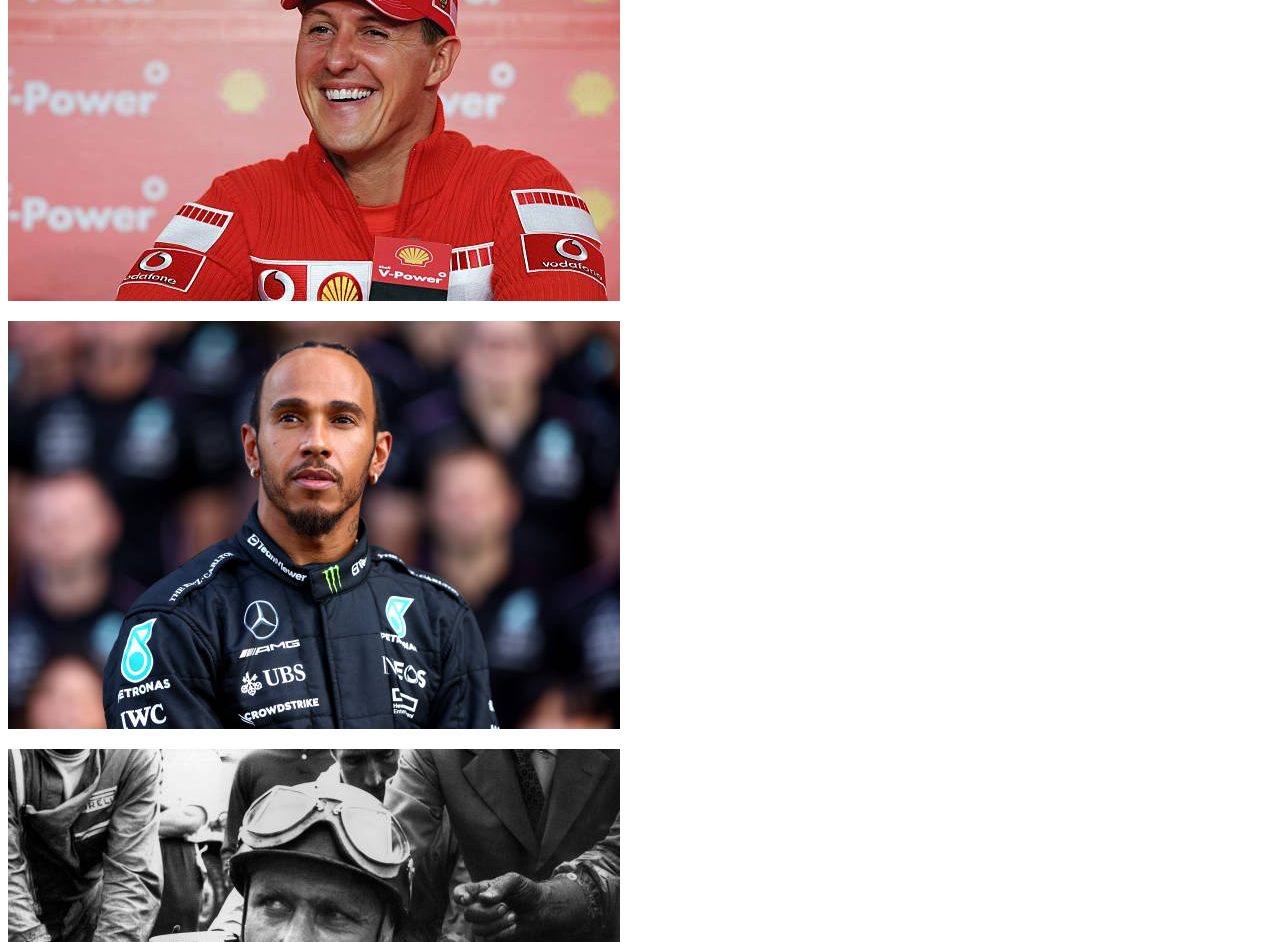
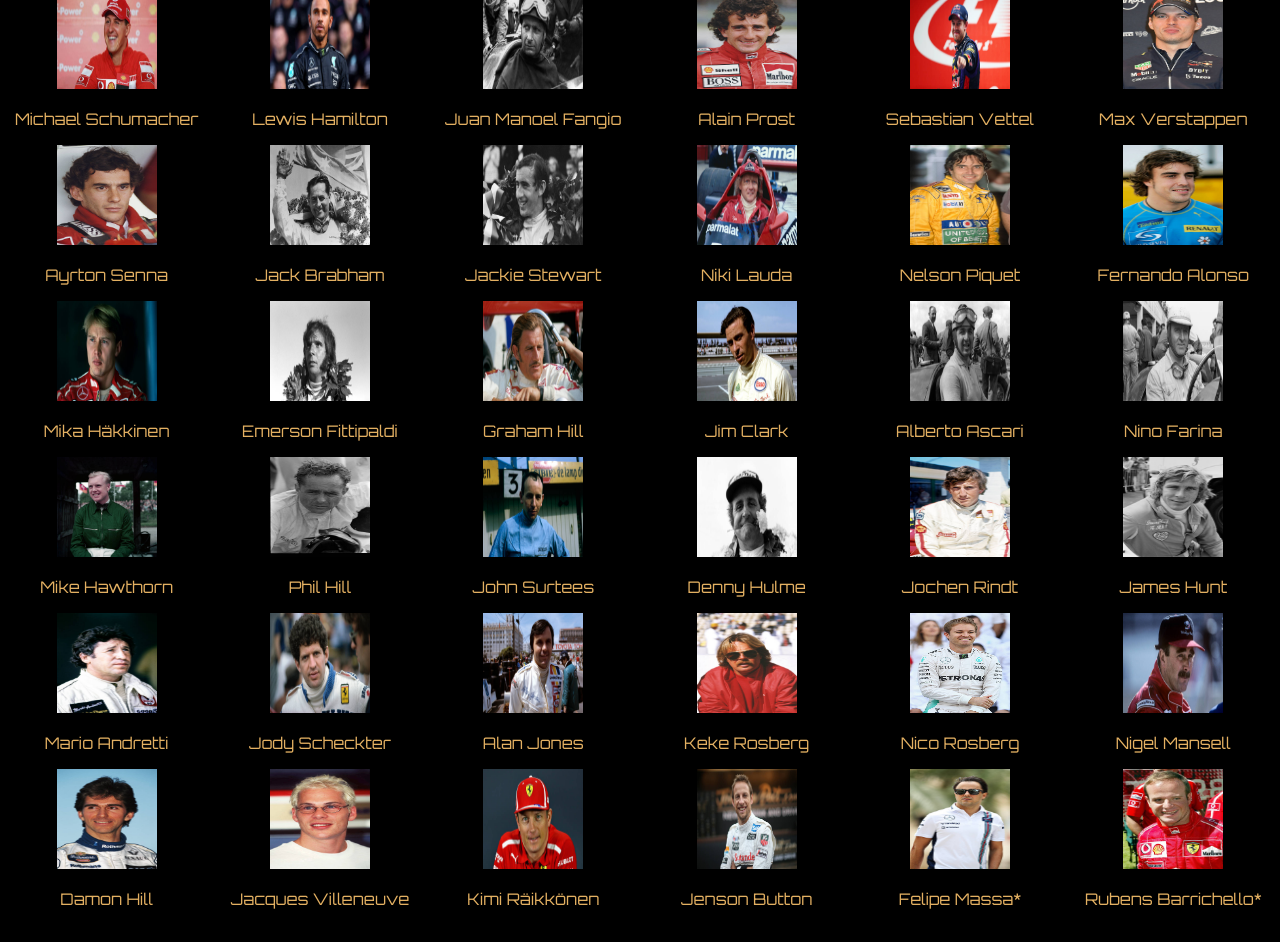
Before and after one commit to Andreh3321/GridHistorico, a website: page public/Pilotos.html in a window 1280 px wide. Shown: the part 111-1053 px from the top of the page. Drawn offline with Linux system fonts and the light colour scheme; a web font is replaced by a local one.

Commit message:
novos htmls e página dos pilotos quase finalizada

```diff
--- a/public/Pilotos.html
+++ b/public/Pilotos.html
@@ -5,184 +5,179 @@
     <meta charset="UTF-8">
     <meta name="viewport" content="width=device-width, initial-scale=1.0">
     <title>Pilotos</title>
+    <link rel="stylesheet" href="./css/estilo.css" />
+    <link rel="icon" href="./assets/icon/Logo F1.png" />
 </head>
 
 <body>
+    <nav>
+        <img src="assets/icon/Logo F1.png" id="logo">
+        <a href="home.html">Home</a>
+        <select id="">
+            <option>História</option>
+            <option>1950</option>
+            <option>1960</option>
+            <option>1970</option>
+            <option>1980</option>
+            <option>1990</option>
+            <option>2000</option>
+            <option>2010</option>
+            <option>2020</option>
+        </select>
+    </nav>
+
+    <div class="fundo_pilotos">
         <div class="pilotos">
             <div id="Schumacher">
-
-            <img src="assets/imgs/Schumacher1.jpg" id="">
-            <p></p>
+                <img src="assets/imgs/Schumacher1.jpg">
+                <p>Michael Schumacher</p>
             </div>
             <div id="Hamilton">
-
-            <img src="assets/imgs/Hamilton1.jpg" id="">
-            <p></p>
+                <img src="assets/imgs/Hamilton1.jpg">
+                <p>Lewis Hamilton</p>
             </div>
             <div id="Fangio">
 
-            <img src="assets/imgs/Fangio1.jpg" id="">
-            <p></p>
+                <img src="assets/imgs/Fangio1.jpg">
+                <p>Juan Manoel Fangio</p>
             </div>
             <div id="Prost">
 
-            <img src="assets/imgs/Prost1.jpg" id="">
-            <p></p>
+                <img src="assets/imgs/Prost1.jpg">
+                <p>Alain Prost</p>
             </div>
             <div id="Vettel">
 
-            <img src="assets/imgs/Vettel1.jpg" id="">
-            <p></p>
+                <img src="assets/imgs/Vettel1.jpg">
+                <p>Sebastian Vettel</p>
             </div>
             <div id="Max">
 
-            <img src="assets/imgs/Max3.jpg" id="">
-            <p></p>
+                <img src="assets/imgs/Max3.jpg">
+                <p>Max Verstappen</p>
             </div>
             <div id="Senna">
-
-            <img src="assets/imgs/Senna6.jpg" id="">
-            <p></p>
+                <img src="assets/imgs/Senna6.jpg">
+                <p>Ayrton Senna</p>
             </div>
             <div id="Brabham">
-
-            <img src="assets/imgs/Brabham1.jpg" id="">
-            <p></p>
+                <img src="assets/imgs/Brabham1.jpg">
+                <p>Jack Brabham</p>
+            </div>
+            <div id="Stewart">
+                <img src="assets/imgs/Stewart1.jpg">
+                <p>Jackie Stewart</p>
             </div>
             <div id="Lauda">
 
-            <img src="assets/imgs/Lauda1.jpg" id="">
-            <p>Lauda</p>
+                <img src="assets/imgs/Lauda1.jpg">
+                <p>Niki Lauda</p>
             </div>
             <div id="Piquet">
-
-            <img src="assets/imgs/Piquet1.jpg" id="">
-            <p>Piquet</p>
+                <img src="assets/imgs/Piquet1.jpg">
+                <p>Nelson Piquet</p>
             </div>
             <div id="Alonso">
-
-            <img src="assets/imgs/Alonso1.jpg" id="">
-            <p>Alonso</p>
+                <img src="assets/imgs/Alonso1.jpg">
+                <p>Fernando Alonso</p>
             </div>
             <div id="Häkkinen">
-
-            <img src="assets/imgs/Häkkinen1.jpg" id="">
-            <p>Häkkinen</p>
+                <img src="assets/imgs/Häkkinen1.jpg">
+                <p>Mika Häkkinen</p>
             </div>
-        <div id="Fitti">
-
-            <img src="assets/imgs/Fitti1.jpg" id="">
+            <div id="Fittipaldi">
+                <img src="assets/imgs/Fitti1.jpg">
                 <p>Emerson Fittipaldi</p>
             </div>
             <div id="Graham">
-
-            <img src="assets/imgs/Graham1.jpg" id="">
+                <img src="assets/imgs/Graham1.jpg">
                 <p>Graham Hill</p>
             </div>
             <div id="Clark">
-
-            <img src="assets/imgs/Clark1.jpg" id="">
-            <p>Clark</p>
+                <img src="assets/imgs/Clark1.jpg">
+                <p>Jim Clark</p>
             </div>
             <div id="Ascari">
 
-            <img src="assets/imgs/Ascari1.jpg" id="">
-            <p>Ascari</p>
+                <img src="assets/imgs/Ascari1.jpg">
+                <p>Alberto Ascari</p>
             </div>
             <div id="Farina">
-
-            <img src="assets/imgs/Farina1.jpg" id="">
-            <p>Farina</p>
+                <img src="assets/imgs/Farina1.jpg">
+                <p>Nino Farina</p>
             </div>
             <div id="Hawthorn">
-
-            <img src="assets/imgs/Hawthorn1.jpg" id="">
-            <p>Hawthorn</p>
+                <img src="assets/imgs/Hawthorn1.jpg">
+                <p>Mike Hawthorn</p>
             </div>
             <div id="Phil">
-
-            <img src="assets/imgs/Phil1.jpg" id="">
+                <img src="assets/imgs/Phil1.jpg">
                 <p>Phil Hill</p>
             </div>
             <div id="Surtees">
-
-            <img src="assets/imgs/Surtees1.jpg" id="">
-            <p>Surtees</p>
+                <img src="assets/imgs/Surtees1.jpg">
+                <p>John Surtees</p>
             </div>
             <div id="Hulme">
-
-            <img src="assets/imgs/Hulme1.jpg" id="">
-            <p>Hulme</p>
+                <img src="assets/imgs/Hulme1.jpg">
+                <p>Denny Hulme</p>
             </div>
             <div id="Rindt">
-
-            <img src="assets/imgs/Rindt1.jpg" id="">
-            <p>Rindt</p>
+                <img src="assets/imgs/Rindt1.jpg">
+                <p>Jochen Rindt</p>
             </div>
             <div id="Hunt">
-
-            <img src="assets/imgs/Hunt1.jpg" id="">
-            <p>Hunt</p>
+                <img src="assets/imgs/Hunt1.jpg">
+                <p>James Hunt</p>
             </div>
             <div id="Andretti">
-
-            <img src="assets/imgs/Andretti1.jpg" id="">
-            <p>Andretti</p>
+                <img src="assets/imgs/Andretti1.jpg">
+                <p>Mario Andretti</p>
             </div>
             <div id="Scheckter">
-
-            <img src="assets/imgs/Scheckter1.jpg" id="">
-            <p>Scheckter</p>
+                <img src="assets/imgs/Scheckter1.jpg">
+                <p>Jody Scheckter</p>
             </div>
             <div id="Jones">
-
-            <img src="assets/imgs/Jones1.jpg" id="">
-            <p>Jones</p>
+                <img src="assets/imgs/Jones1.jpg">
+                <p>Alan Jones</p>
             </div>
             <div id="Keke">
-
-            <img src="assets/imgs/Keke1.jpg" id="">
+                <img src="assets/imgs/Keke1.jpg">
                 <p>Keke Rosberg</p>
             </div>
             <div id="Nico">
-
-            <img src="assets/imgs/Nico1.jpg" id="">
+                <img src="assets/imgs/Nico1.jpg">
                 <p>Nico Rosberg</p>
             </div>
             <div id="Mansell">
-
-            <img src="assets/imgs/Mansell1.jpg" id="">
-            <p>Mansell</p>
+                <img src="assets/imgs/Mansell1.jpg">
+                <p>Nigel Mansell</p>
             </div>
             <div id="Damon">
-
-            <img src="assets/imgs/Damon.jpg" id="">
+                <img src="assets/imgs/Damon.jpg">
                 <p>Damon Hill</p>
             </div>
             <div id="Villeneuve">
-
-            <img src="assets/imgs/Villeneuve1.jpg" id="">
-            <p>Villeneuve</p>
+                <img src="assets/imgs/Villeneuve1.jpg">
+                <p>Jacques Villeneuve</p>
             </div>
             <div id="Raikkonen">
-
-            <img src="assets/imgs/Raikkonen1.jpg" id="">
-            <p>Räikkönen</p>
+                <img src="assets/imgs/Raikkonen1.jpg">
+                <p>Kimi Räikkönen</p>
             </div>
             <div id="Button">
-
-            <img src="assets/imgs/Button1.jpg" id="">
-            <p>Button</p>
+                <img src="assets/imgs/Button1.jpg">
+                <p> Jenson Button</p>
             </div>
             <div id="Massa">
-
-            <img src="assets/imgs/Massa1.jpg" id="">
+                <img src="assets/imgs/Massa1.jpg">
                 <p>Felipe Massa*</p>
             </div>
             <div id="Rubinho">
-
-            <img src="assets/imgs/Rubinho2.jpg" id="">
-            <p>Rubens Barrichello</p>
+                <img src="assets/imgs/Rubinho2.jpg">
+                <p>Rubens Barrichello*</p>
+            </div>
         </div>
     </div>
 </body>
--- a/public/css/estilo.css
+++ b/public/css/estilo.css
@@ -6,7 +6,8 @@ body {
   font-family: "Orbitron", sans-serif;
   /* display: flex; */
   width: 100%;
-  /* height: 100vh; */
+  height: 150vh;
+  background-color: black;
 }
 
 :root {
@@ -370,7 +371,7 @@ body {
   font-size: 30px;
 }
 
-.card a{
+.card a {
   color: #e3b062;
 }
 
@@ -484,6 +485,35 @@ input {
   animation-iteration-count: infinite;
 }
 
+.pilotos {
+  background-color: black;
+  background-size: cover;
+  background-repeat: no-repeat;
+  color: #e3b062;
+  width: 100%;
+  height: 100%;
+  display: grid;
+  flex-direction: column;
+  grid-template-columns: 1fr 1fr 1fr 1fr 1fr 1fr;
+  text-align: center;
+  margin-top: 20px;
+}
+
+.pilotos img {
+  height: 100px;
+  width: 100px;
+}
+nav {
+  height: 80px;
+  width: 100%;
+  color: #e3b062;
+  display: flex;
+  justify-content: space-around;
+  align-items: center;
+  margin-right: 20px;
+  flex-direction: row;
+}
+
 @keyframes bell {
   0% {
     transform: rotate(25deg)
```
Also changed, not shown: public/cadastro.html (+0 -1 lines), public/home.html (added, +11 -0 lines), public/quiz.html (added, +11 -0 lines). Lines whose indentation alone changed are shown as unchanged.
